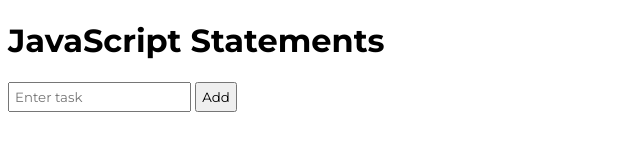
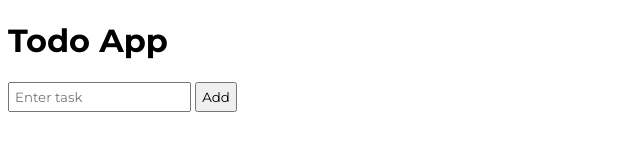
Before and after one commit to sivaraj47/todo-app, a plain HTML site: page index.html in a window 1280 px wide. Shown: the whole page, without its empty margins (0-640 px from the left). Drawn offline with Linux system fonts and the light colour scheme.

Commit message:
Update index.html

```diff
--- a/index.html
+++ b/index.html
@@ -16,7 +16,7 @@ button{
 }
 </style>
 <body>
-<h1>JavaScript Statements</h1>
+<h1>Todo App</h1>
 
 <input type="text" id="taskinput" placeholder="Enter task"/>
 <button id="addBtn">Add</button>
```
